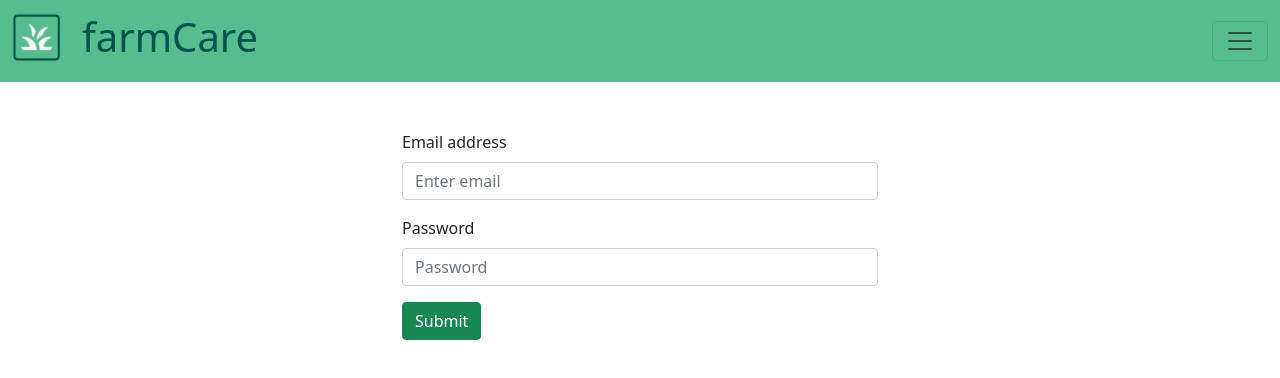
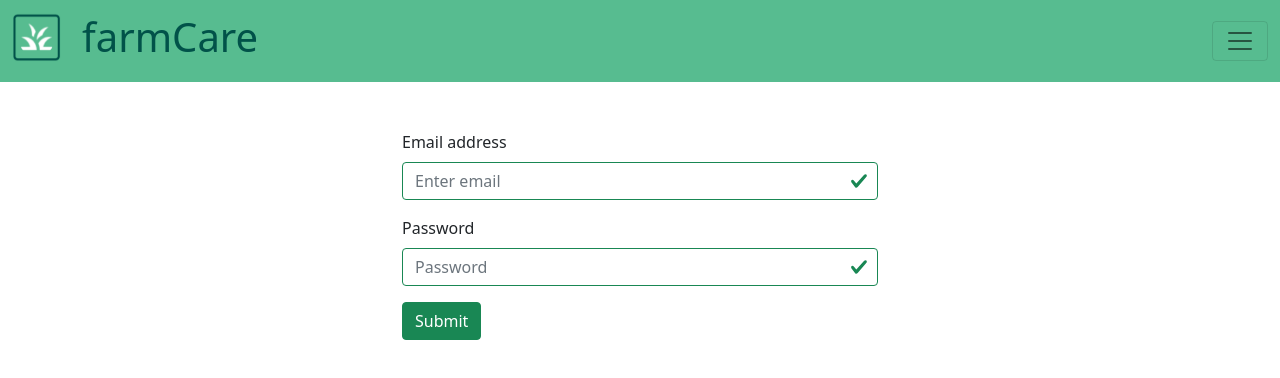
Before and after one commit to notjuanortiz/farmcare, a React (Create React App) app in the folder frontend/: page /login in a window 1280 px wide. Shown: the top 378 px of the page. Built offline with nearby package versions, Linux system fonts and the light colour scheme.

Commit message:
error msg login pg

```diff
--- a/frontend/src/pages/loginPage.jsx
+++ b/frontend/src/pages/loginPage.jsx
@@ -11,6 +11,7 @@ import { useHistory } from 'react-router-dom';
 const LoginPage = () => {
   const [email, setEmail] = useState();
   const [password, setPassword] = useState();
+  const [validate, setValidate] = useState(false);
   const history = useHistory();
   const onChangeEmail = (e) => {
     const email = e.target.value;
@@ -27,6 +28,13 @@ const LoginPage = () => {
     AuthenticationService.login(email, password)
       .then(() => {
         history.push("/");
+      })
+      .then(function (response) {
+        let resp = response.status;
+        console.log("response code: ", resp);
+        if(resp != '200') {
+          setValidate(true);
+        }
       });
   };
 
@@ -35,7 +43,7 @@ const LoginPage = () => {
       <MainNavbar></MainNavbar>
 
       <Container style={{ width: '500px' }}>
-        <Form onSubmit={authenticate}>
+        <Form noValidate validated={true} onSubmit={authenticate} className="invalid">
           <Form.Group className="mb-3" controlId="formBasicEmail">
             <Form.Label>Email address</Form.Label>
             <Form.Control type="email" placeholder="Enter email" onChange={onChangeEmail} />
@@ -44,6 +52,7 @@ const LoginPage = () => {
           <Form.Group className="mb-3" controlId="formBasicPassword">
             <Form.Label>Password</Form.Label>
             <Form.Control type="password" placeholder="Password" onChange={onChangePassword} />
+            { validate ? <div className="text-danger">Email and password do not match.</div> : <></> }
           </Form.Group>
           <Button variant="success" type="submit">
             Submit
```
